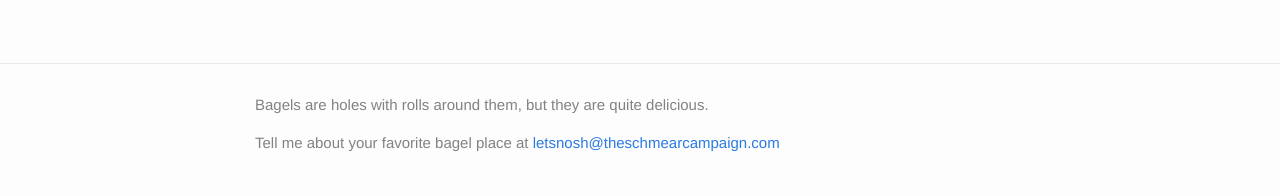
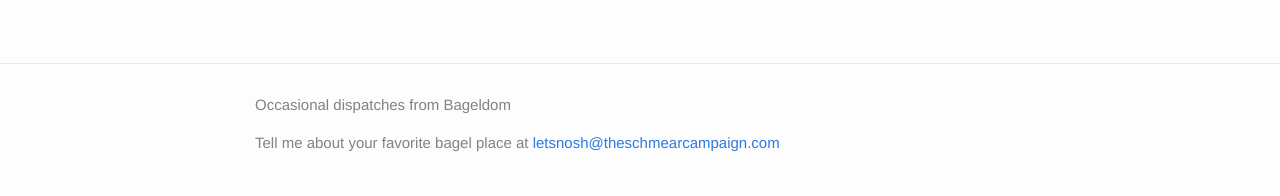
Before and after one commit to jeremiak/bagel-blog, a Jekyll site: the page built from index.html, in a window 1280 px wide. Shown: the part 827-1023 px from the top of the page. Built offline with Jekyll 4.4.1, drawn with Linux system fonts in a browser that asks for light colours; nearby versions of some CDN libraries.

Commit message:
new tagline

```diff
--- a/_config.yml
+++ b/_config.yml
@@ -1,7 +1,7 @@
 # Site settings
 title: The Schmear Campaign
 email: letsnosh@theschmearcampaign.com
-description: "Bagels are holes with rolls around them, but they are quite delicious."
+description: "Occasional dispatches from Bageldom"
 baseurl: "" # the subpath of your site, e.g. /blog/
 url: "http://www.theschmearcampaign.com" # the base hostname & protocol for your site
 
```
